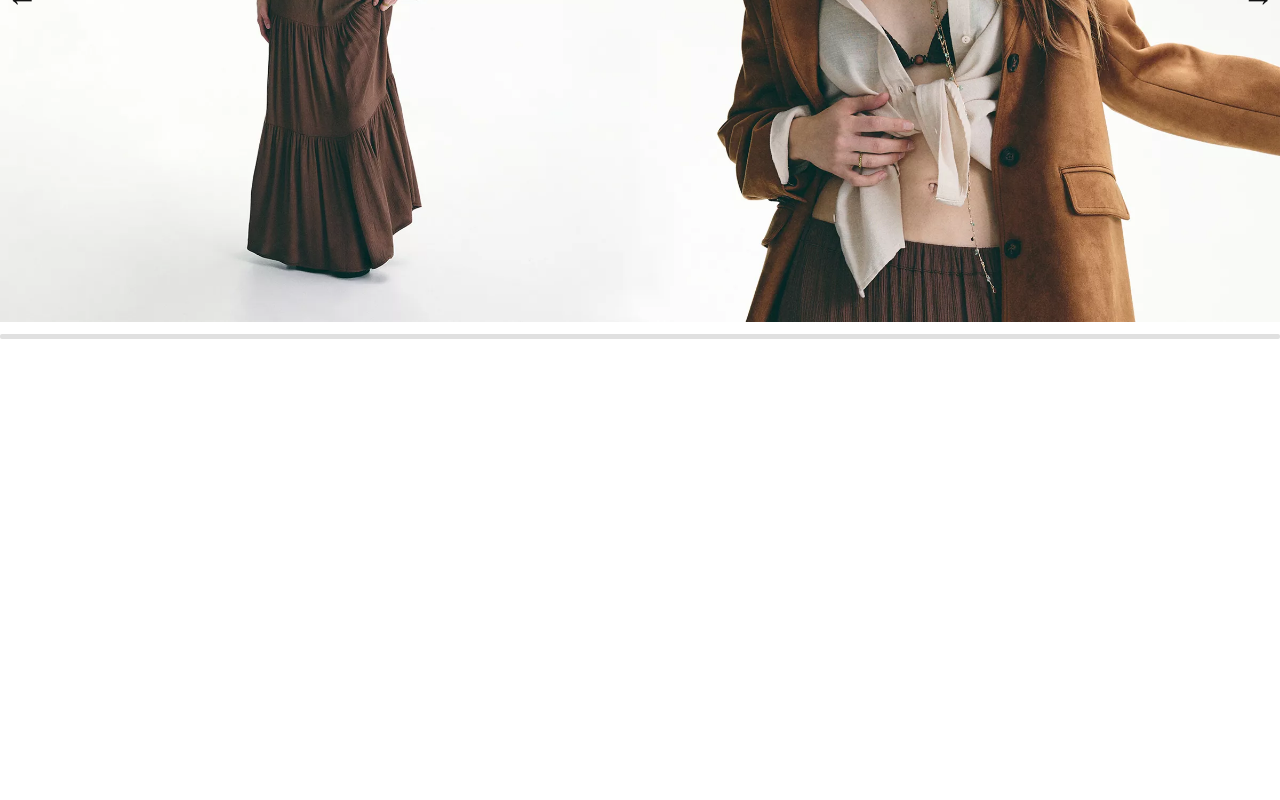
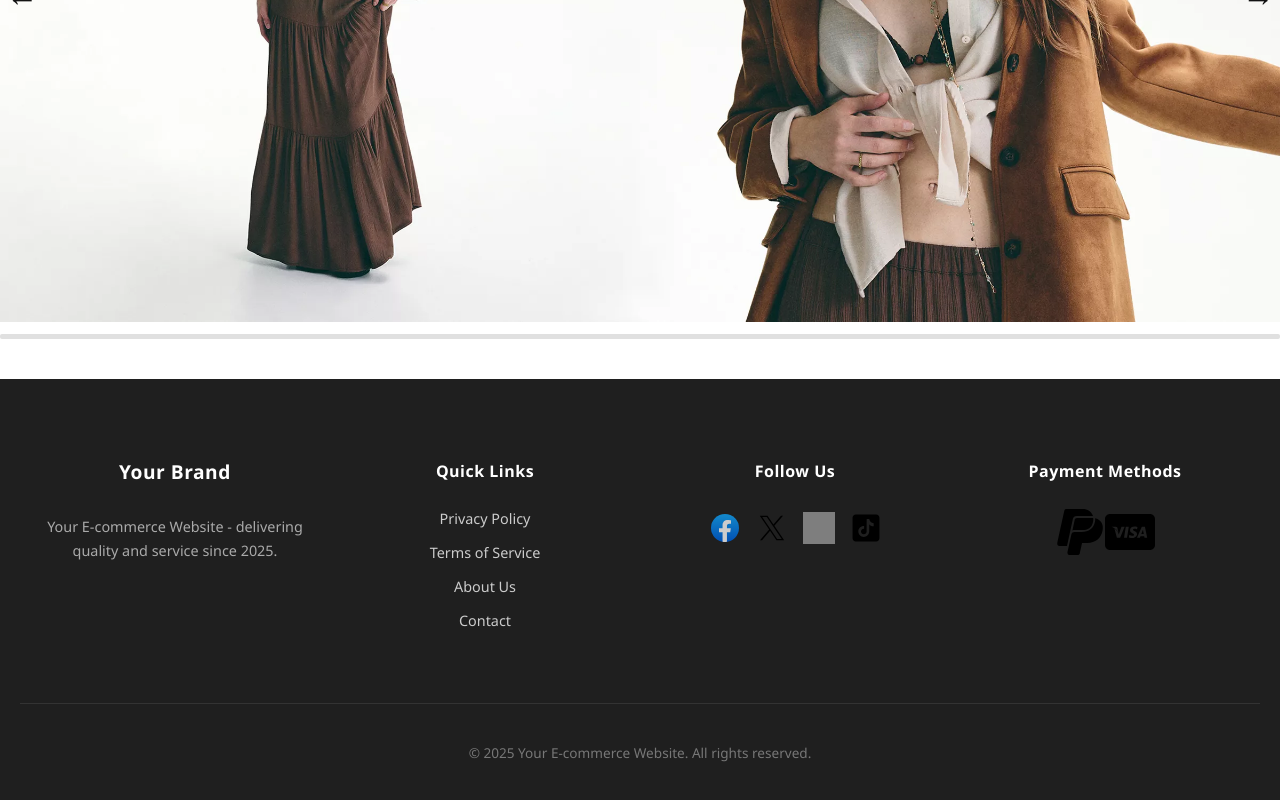
Before and after one commit to GuellifTakiEddine/TR-commerce, a React (Create React App) app in the folder frontend/: page / in a window 1280 px wide. Shown: the part 482-1282 px from the top of the page. Before the commit the page ends 861 px from the top, so only its background shows below. Built offline with nearby package versions, Linux system fonts and the light colour scheme; grey boxes are pictures that could not be loaded.

Commit message:
modifying home page structure

```diff
--- a/frontend/src/pages/Home.jsx
+++ b/frontend/src/pages/Home.jsx
@@ -1,13 +1,14 @@
 import React from "react";
 import NewInSlider from '../components/NewInSlider';
+import Footer from '../components/footer';
 const Home=() =>{
 
 
 return (
-    <div>
-      <NewInSlider />
+    <><div>
+    <NewInSlider />
 
-    </div>
+  </div><Footer /></>
   );
 
 }
```
